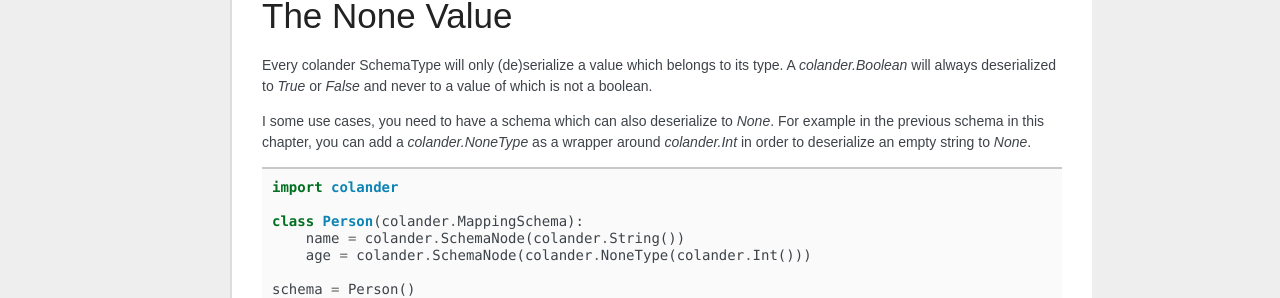
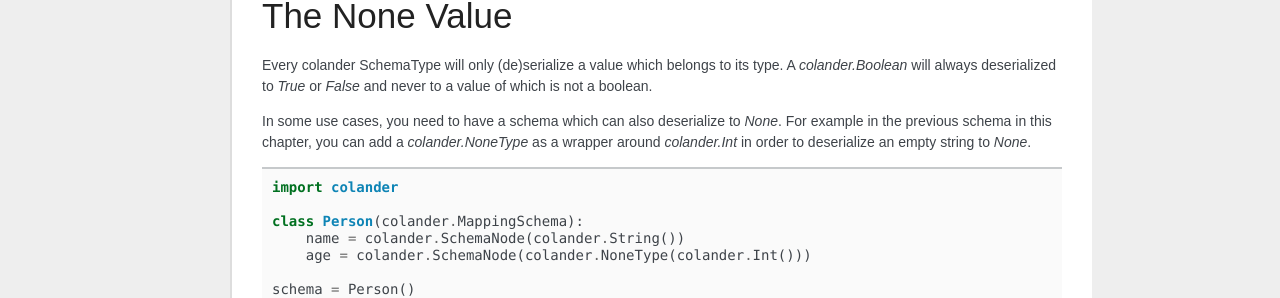
Before and after one commit to Pylons/colander, a Sphinx documentation site: the page built from docs/null_and_drop.rst, in a window 1280 px wide and 900 px high, scrolled down 4619 px. Shown: the part 156-454 px from the top of the window. Built offline with Sphinx 7.4.7, drawn with Linux system fonts in a browser that asks for light colours; some web fonts are replaced.

Commit message:
fixed some typos

```diff
--- a/CHANGES.rst
+++ b/CHANGES.rst
@@ -1,7 +1,7 @@
 unreleased
 ==========
 
-- ``colnader.NoneType`` in order to deserialize an empty string to
+- ``colander.NoneType`` in order to deserialize an empty string to
   ``None``.
   http://github.com/Pylons/colander/pull/121
 
--- a/docs/null_and_drop.rst
+++ b/docs/null_and_drop.rst
@@ -333,7 +333,7 @@
 A `colander.Boolean` will always deserialized to `True` or `False` and never to a value
 of which is not a boolean.
 
-I some use cases, you need to have a schema which can also deserialize to `None`. For example
+In some use cases, you need to have a schema which can also deserialize to `None`. For example
 in the previous schema in this chapter, you can add a `colander.NoneType`
 as a wrapper around `colander.Int` in order to deserialize an empty string to `None`.
 
```
